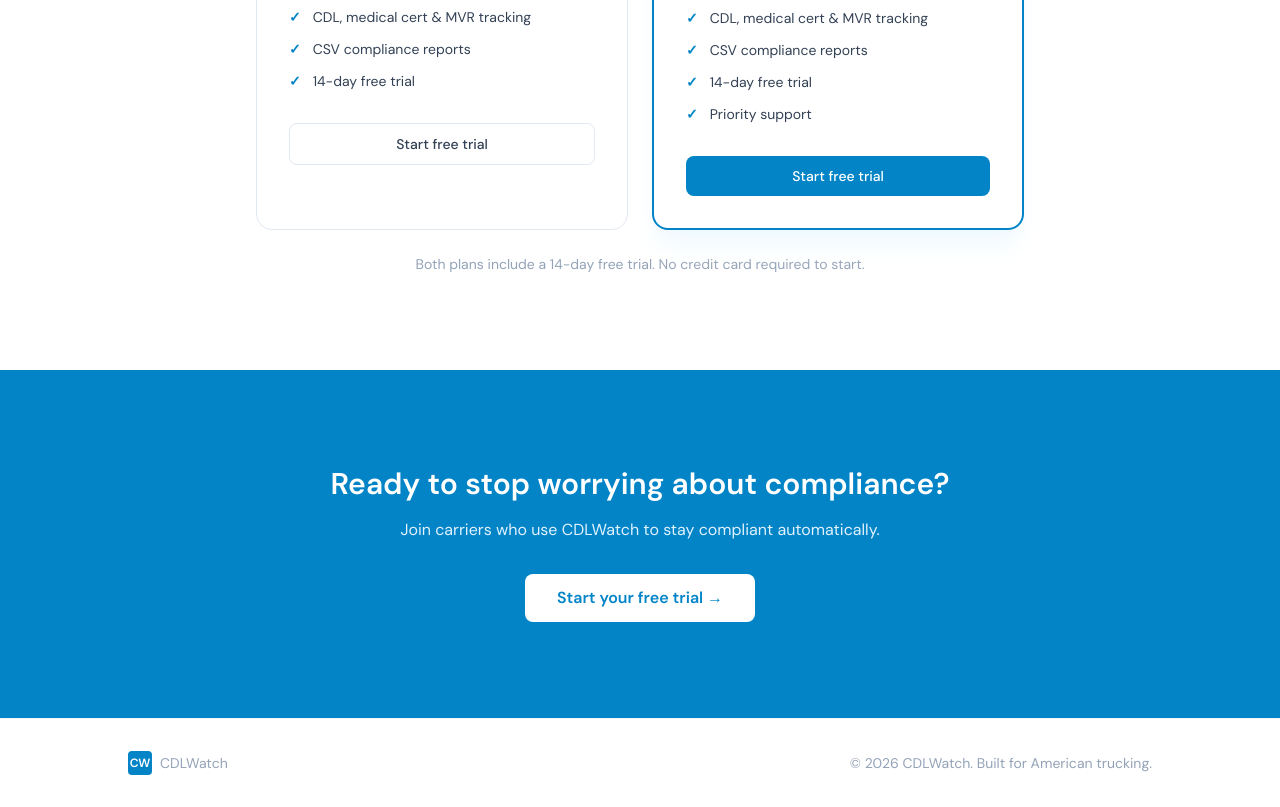
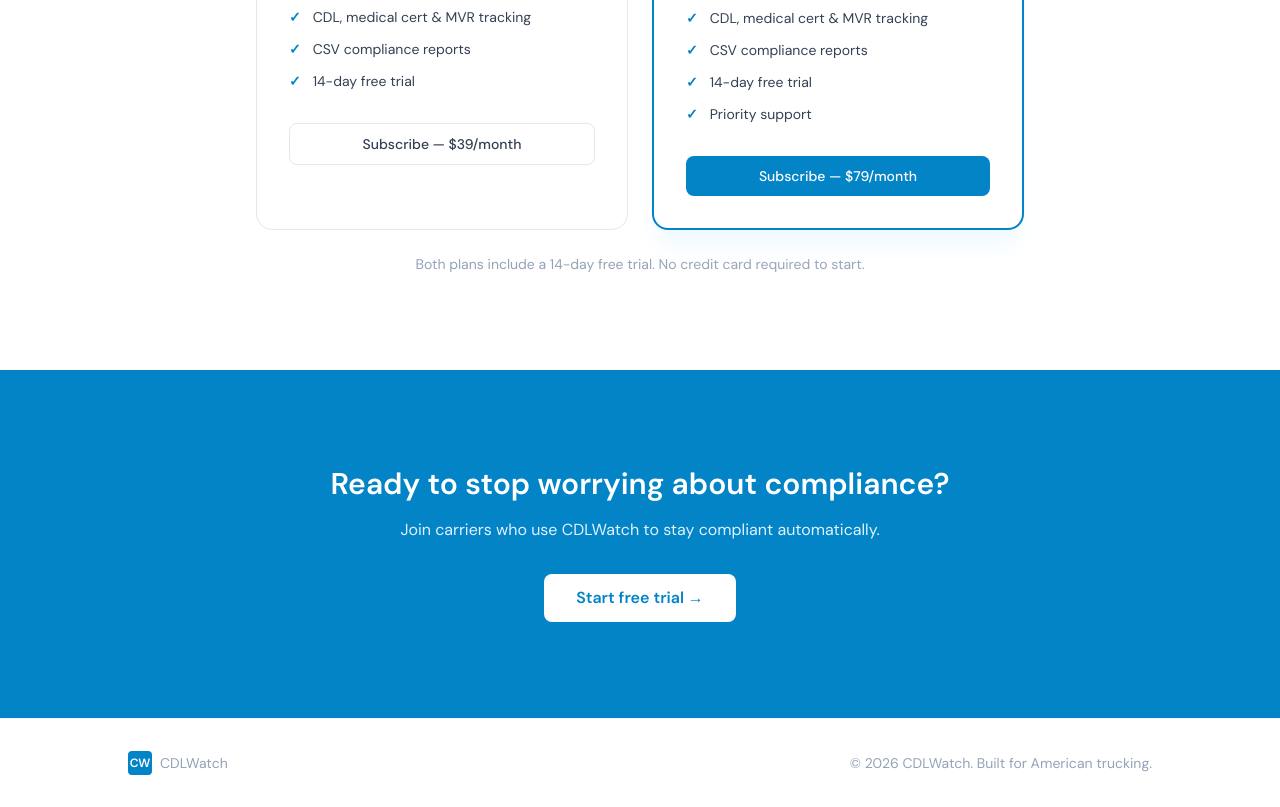
Before and after one commit to GiveMeMace/dotready, a Next.js app: page / in a window 1280 px wide. Shown: the part 2360-3167 px from the top of the page. Built offline with nearby package versions, Linux system fonts and the light colour scheme; no server answers.

Commit message:
Update page.tsx

```diff
--- a/app/page.tsx
+++ b/app/page.tsx
@@ -121,8 +121,8 @@
                   </li>
                 ))}
               </ul>
-              <Link href="/auth?mode=signup&plan=starter" className="btn-secondary w-full text-center block text-sm py-3">
-                Start free trial
+              <Link href="/upgrade" className="btn-secondary w-full text-center block text-sm py-3">
+                Subscribe — $39/month
               </Link>
             </div>
 
@@ -151,8 +151,8 @@
                   </li>
                 ))}
               </ul>
-              <Link href="/auth?mode=signup&plan=pro" className="btn-primary w-full text-center block text-sm py-3">
-                Start free trial
+              <Link href="/upgrade" className="btn-primary w-full text-center block text-sm py-3">
+                Subscribe — $79/month
               </Link>
             </div>
 
@@ -167,7 +167,7 @@
           <h2 className="text-3xl font-semibold text-white mb-4">Ready to stop worrying about compliance?</h2>
           <p className="text-brand-100 mb-8">Join carriers who use CDLWatch to stay compliant automatically.</p>
           <Link href="/auth?mode=signup" className="inline-block bg-white text-brand-600 font-semibold px-8 py-3 rounded-lg hover:bg-brand-50 transition-colors">
-            Start your free trial →
+            Start free trial →
           </Link>
         </div>
       </section>
```
